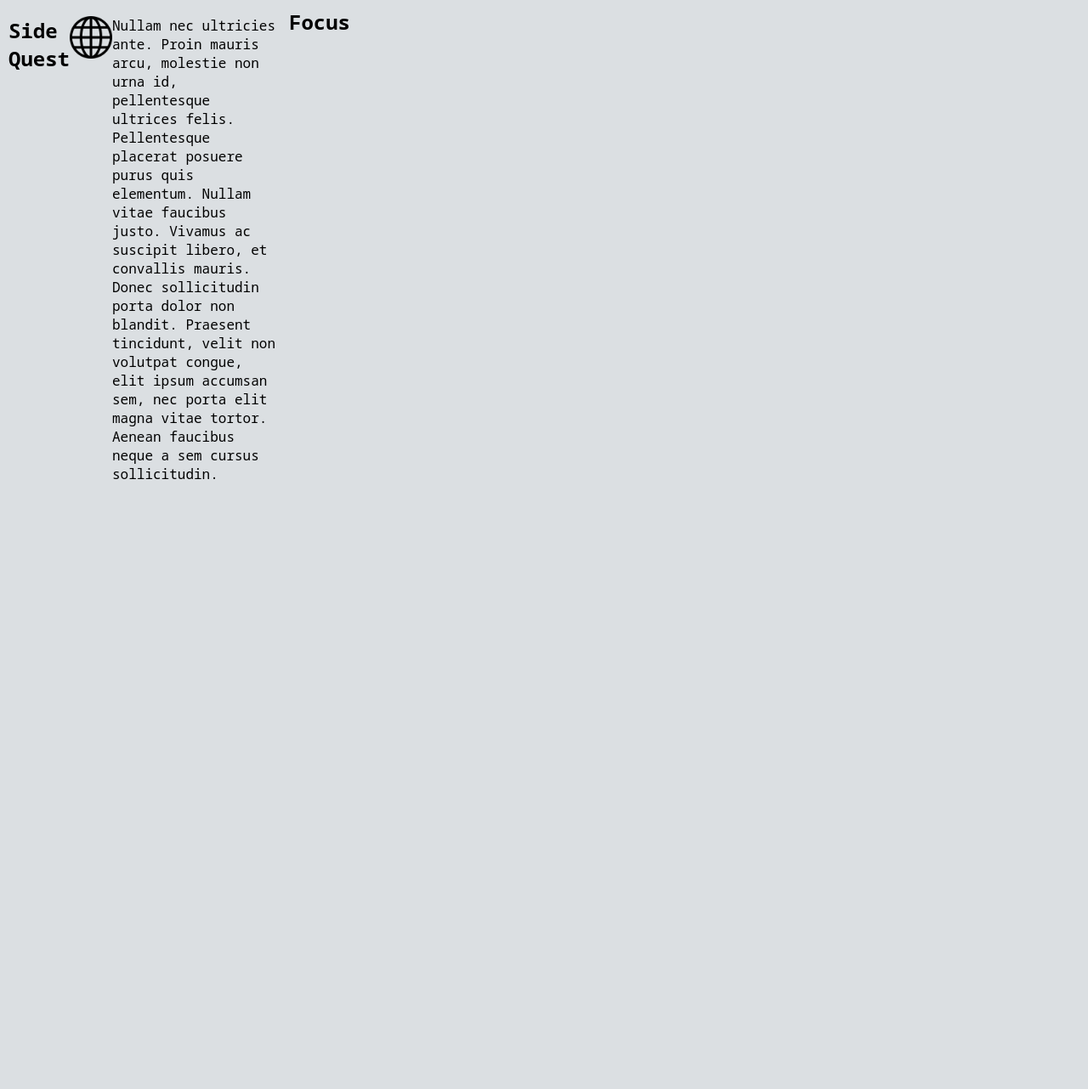
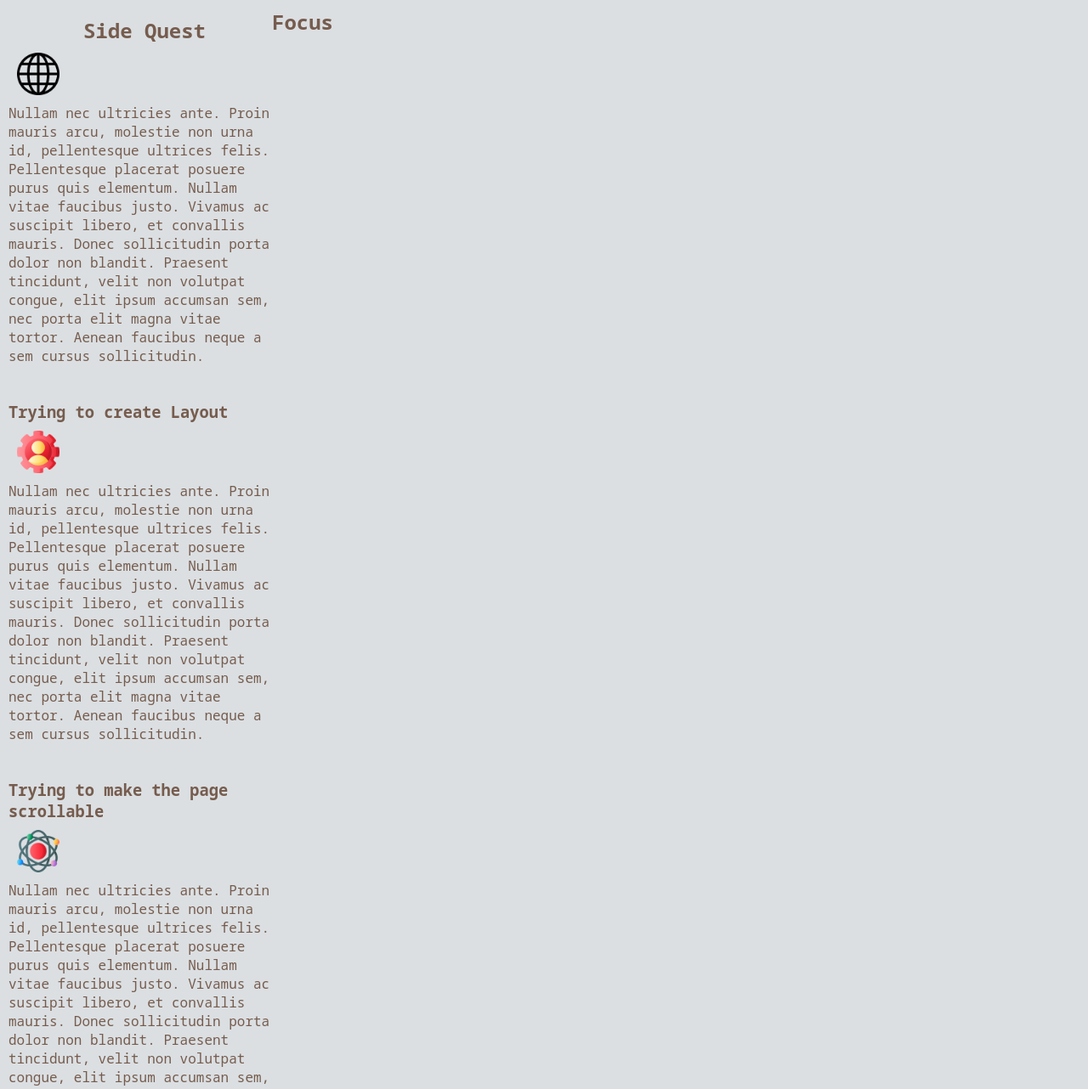
Before and after one commit to egome019/flexboxHolyGrail, a plain HTML site: page index.html in a window 1280 px wide. Shown: the part 81-1363 px from the top of the page at 85% size. Before the commit the page ends 800 px from the top, so only its background shows below. Drawn offline with Linux system fonts and the light colour scheme.

Commit message:
created an aside element for the page

```diff
--- a/index.html
+++ b/index.html
@@ -21,19 +21,53 @@
 			</nav>
 		</header>
 		<main class="display">
+			<aside>
 				<article class="align">
 					<h2 id="side-quest">Side Quest</h2>
 					<img class="icon" src="./assets/internet.png" alt="internet icon" />
 					<p>
 						Nullam nec ultricies ante. Proin mauris arcu, molestie non urna id,
-					pellentesque ultrices felis. Pellentesque placerat posuere purus quis
-					elementum. Nullam vitae faucibus justo. Vivamus ac suscipit libero, et
-					convallis mauris. Donec sollicitudin porta dolor non blandit. Praesent
-					tincidunt, velit non volutpat congue, elit ipsum accumsan sem, nec
-					porta elit magna vitae tortor. Aenean faucibus neque a sem cursus
-					sollicitudin.
+						pellentesque ultrices felis. Pellentesque placerat posuere purus
+						quis elementum. Nullam vitae faucibus justo. Vivamus ac suscipit
+						libero, et convallis mauris. Donec sollicitudin porta dolor non
+						blandit. Praesent tincidunt, velit non volutpat congue, elit ipsum
+						accumsan sem, nec porta elit magna vitae tortor. Aenean faucibus
+						neque a sem cursus sollicitudin.
 					</p>
 				</article>
+				<br />
+				<article class="align">
+					<h3>Trying to create Layout</h3>
+					<img class="icon" src="./assets/management.png" alt="gear icon" />
+					<p>
+						Nullam nec ultricies ante. Proin mauris arcu, molestie non urna id,
+						pellentesque ultrices felis. Pellentesque placerat posuere purus
+						quis elementum. Nullam vitae faucibus justo. Vivamus ac suscipit
+						libero, et convallis mauris. Donec sollicitudin porta dolor non
+						blandit. Praesent tincidunt, velit non volutpat congue, elit ipsum
+						accumsan sem, nec porta elit magna vitae tortor. Aenean faucibus
+						neque a sem cursus sollicitudin.
+					</p>
+				</article>
+				<br />
+				<article class="align">
+					<h3>Trying to make the page scrollable</h3>
+					<img
+						class="icon"
+						src="./assets/atomic-structure.png"
+						alt="atomic structure"
+					/>
+					<p>
+						Nullam nec ultricies ante. Proin mauris arcu, molestie non urna id,
+						pellentesque ultrices felis. Pellentesque placerat posuere purus
+						quis elementum. Nullam vitae faucibus justo. Vivamus ac suscipit
+						libero, et convallis mauris. Donec sollicitudin porta dolor non
+						blandit. Praesent tincidunt, velit non volutpat congue, elit ipsum
+						accumsan sem, nec porta elit magna vitae tortor. Aenean faucibus
+						neque a sem cursus sollicitudin.
+					</p>
+				</article>
+			</aside>
 			<section>
 				<h2 id="focus">Focus</h2>
 			</section>
--- a/styles.css
+++ b/styles.css
@@ -12,6 +12,7 @@ body {
 	justify-content: center;
 	align-items: center;
 	background-color: #dbdfe2;
+	color: #765c4e;
 }
 
 header {
@@ -29,6 +30,7 @@ header {
 .icon {
 	width: 50px;
 	height: 50px;
+	margin: 10px;
 }
 
 nav {
@@ -61,6 +63,13 @@ a:hover {
 	padding: 1em;
 }
 
+aside {
+	display: flex;
+	flex-direction: column;
+	height: 100vh;
+	width: 25%;
+}
+
 .display {
 	display: flex;
 	flex-wrap: wrap;
@@ -71,7 +80,12 @@ a:hover {
 
 .align {
 	display: inherit;
-	width: 25%;
+	flex-direction: column;
+	width: 100%;
 	height: max-content;
 	margin: 10px;
 }
+
+.align > h2 {
+	text-align: center;
+}
```
Also changed, not shown: assets/atomic-structure.png (added), assets/management.png (added). Lines whose indentation alone changed are shown as unchanged.
